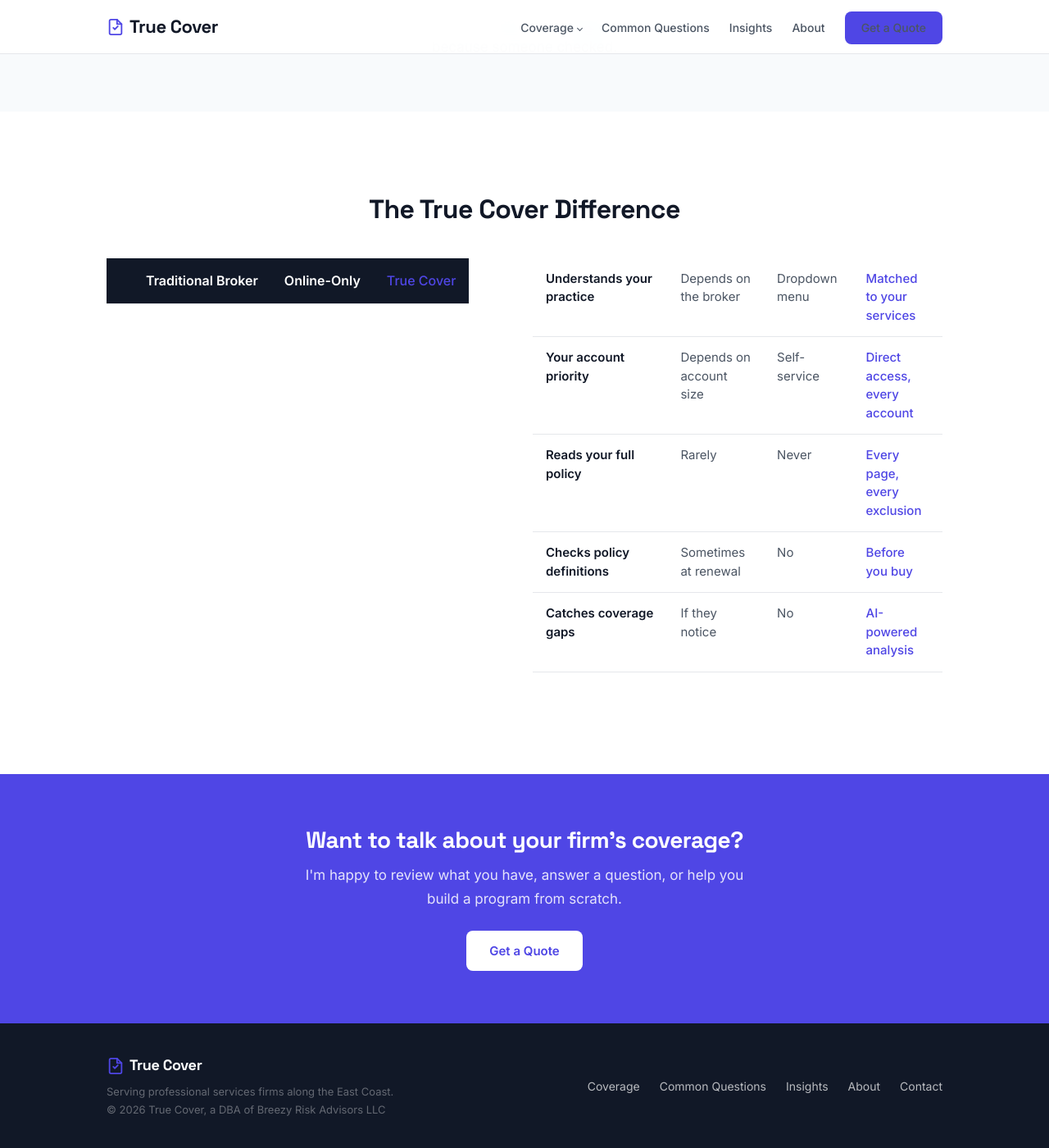
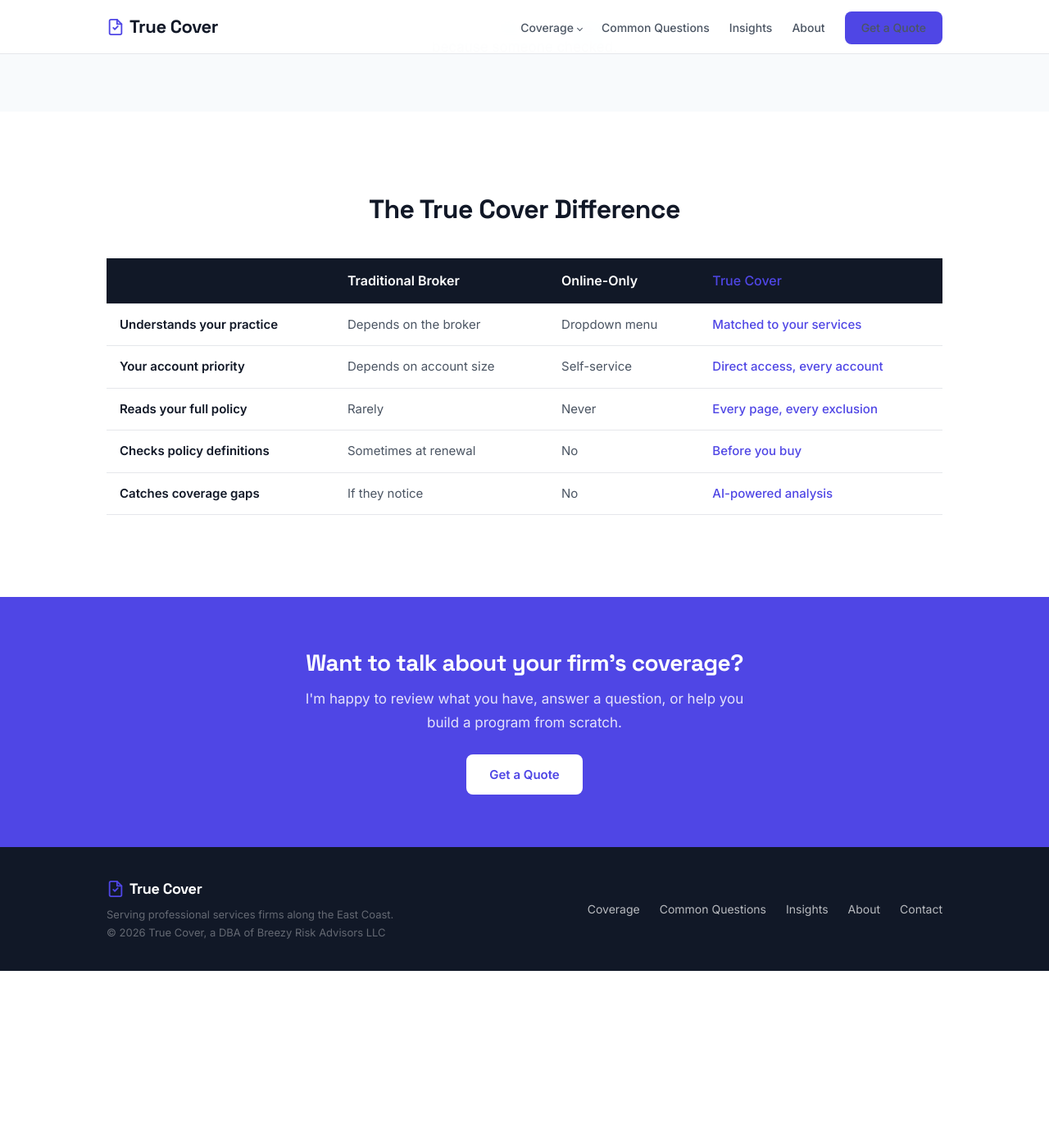
Before and after one commit to joeproe1/truecover.us, a Jekyll site: the page built from about.html, in a window 1280 px wide and 1400 px high, scrolled down 1364 px. Shown: the whole window at 82% size. Built offline with Jekyll 4.4.1, drawn with Linux system fonts in a browser that asks for light colours; after the commit the page ends 2548 px from its top, so only the background shows below that.

Commit message:
Fix CSS class collision breaking About page comparison table
Renamed E&O covers/doesn't cover grid from .compare-table to
.coverage-compare. The duplicate class name was overriding the
About page's HTML table styles with grid layout.

Co-Authored-By: Claude Opus 4.6 <noreply@anthropic.com>

```diff
--- a/_sass/_pages.scss
+++ b/_sass/_pages.scss
@@ -772,8 +772,8 @@
     }
 }
 
-// Comparison table (covers / doesn't cover)
-.compare-table {
+// Coverage comparison (covers / doesn't cover)
+.coverage-compare {
     display: grid;
     grid-template-columns: 1fr 1fr;
     gap: 20px;
--- a/professional-liability.html
+++ b/professional-liability.html
@@ -43,7 +43,7 @@ permalink: /professional-liability/
             </div>
 
             <h2>E&O covers / doesn't cover</h2>
-            <div class="compare-table">
+            <div class="coverage-compare">
                 <div class="compare-col compare-yes">
                     <h3>Covered</h3>
                     <ul>
```
